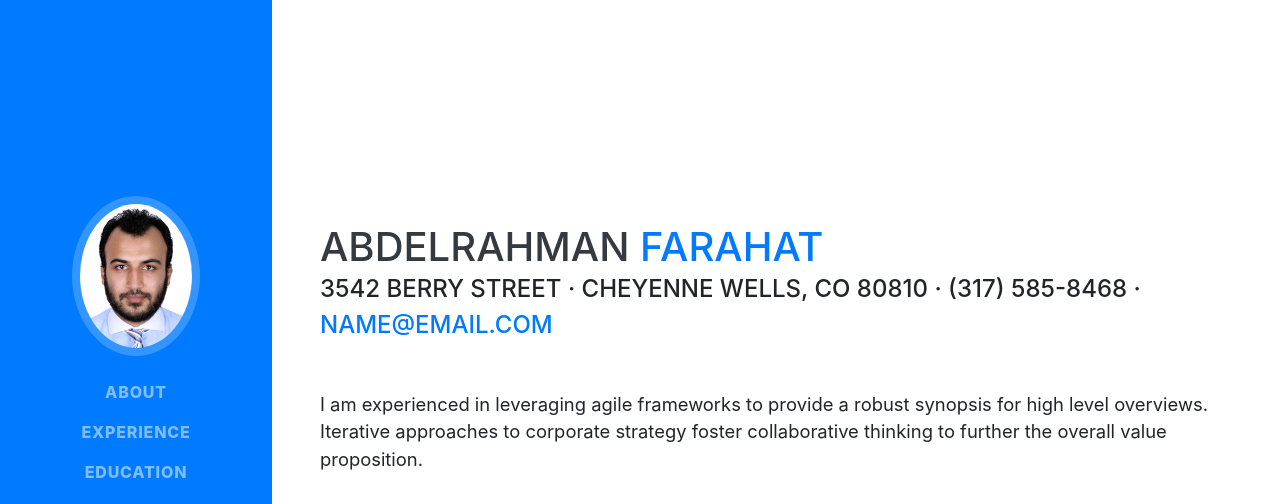
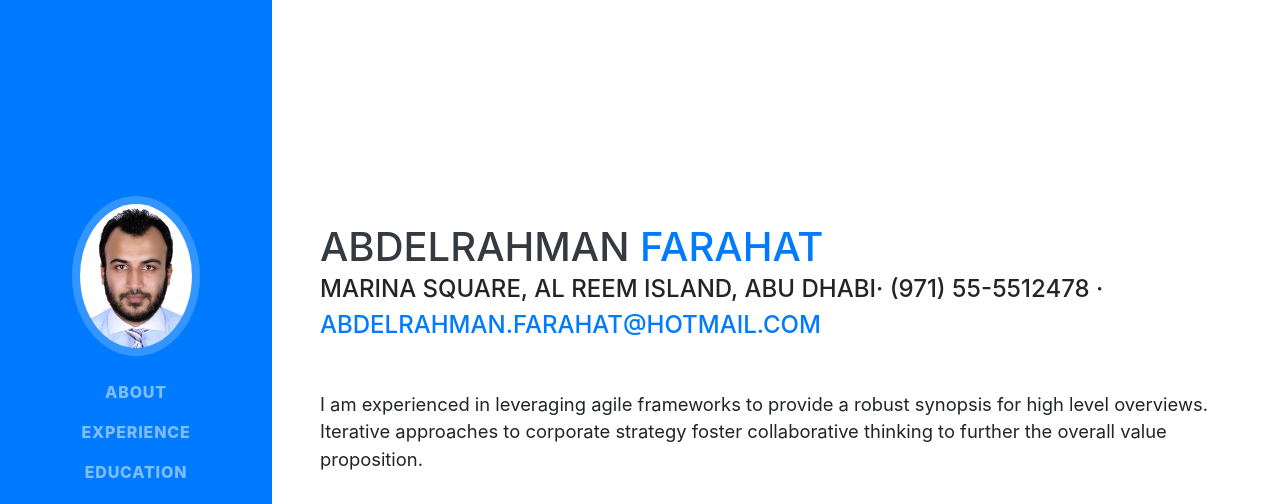
Before and after one commit to abdelrahman-farahat/portfolio, a website with bundled scripts: page index.html in a window 1280 px wide. Shown: the top 504 px of the page. Built offline with nearby package versions, Linux system fonts and the light colour scheme; a web font is replaced by a local one.

Commit message:
Changed things

```diff
--- a/index.html
+++ b/index.html
@@ -66,8 +66,8 @@
         <h1 class="mb-0">Abdelrahman
           <span class="text-primary">Farahat</span>
         </h1>
-        <div class="subheading mb-5">3542 Berry Street · Cheyenne Wells, CO 80810 · (317) 585-8468 ·
-          <a href="mailto:name@email.com">name@email.com</a>
+        <div class="subheading mb-5"> Marina Square, Al Reem Island, Abu Dhabi· (971) 55-5512478 ·
+          <a href="mailto:name@email.com">abdelrahman.farahat@hotmail.com</a>
         </div>
         <p class="lead mb-5">I am experienced in leveraging agile frameworks to provide a robust synopsis for high level overviews. Iterative approaches to corporate strategy foster collaborative thinking to further the overall value proposition.</p>
         <div class="social-icons">
```
